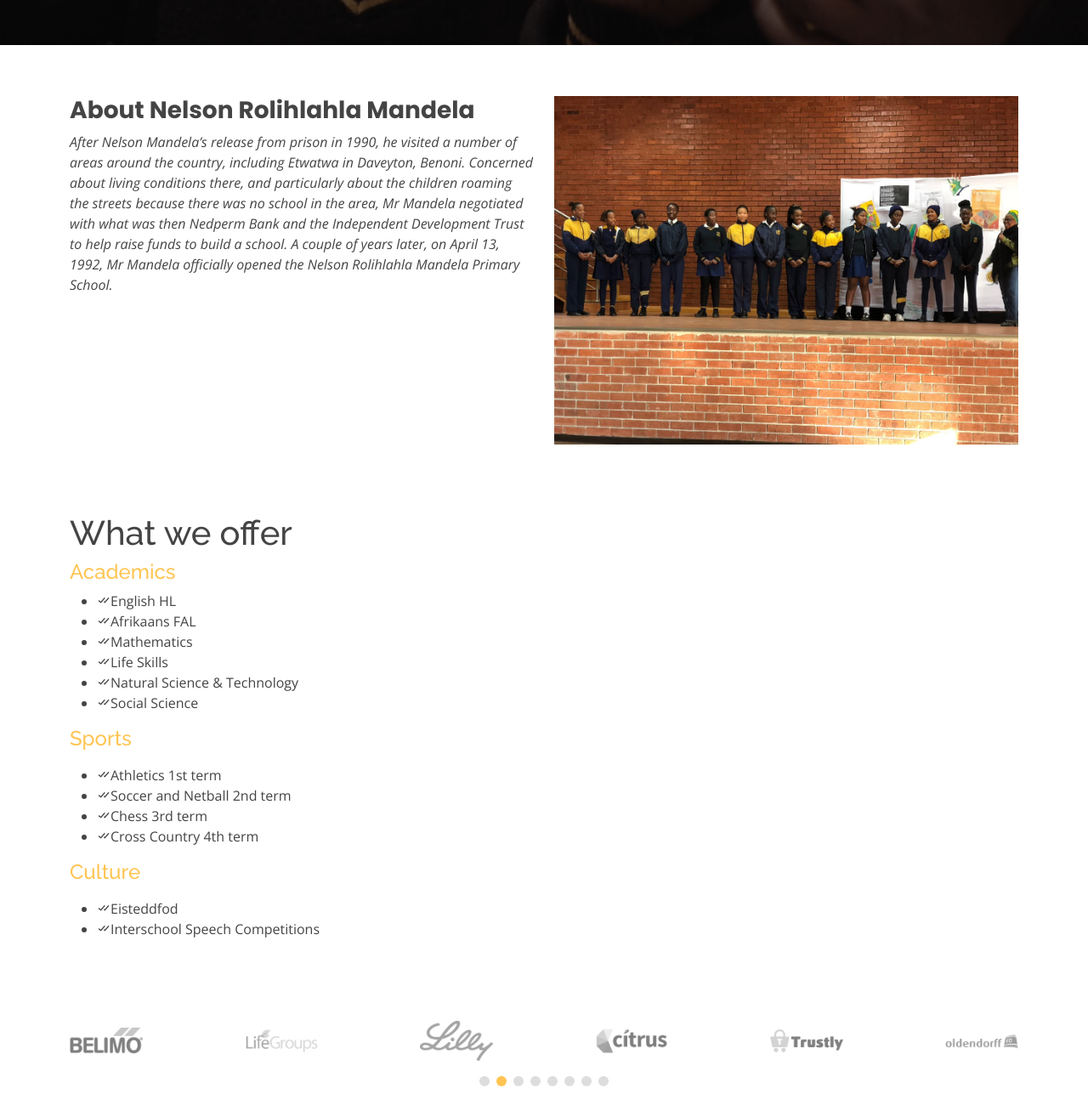
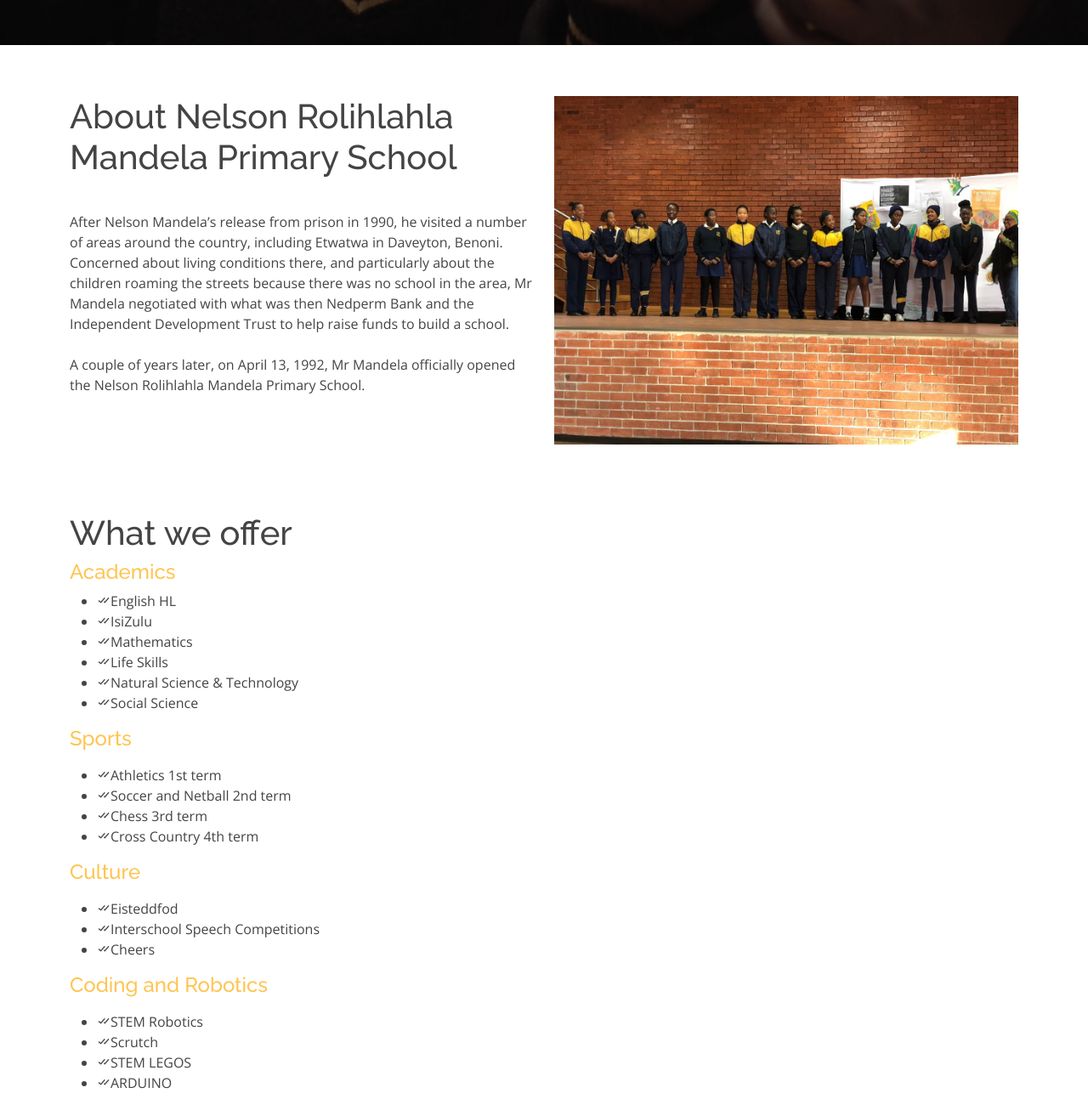
Before and after one commit to brianshongwe/nelson-rolihlahla-mandela-primary, a plain HTML site: page index.html in a window 1280 px wide. Shown: the part 747-2040 px from the top of the page at 85% size. Drawn offline with nearby package versions, Linux system fonts and the light colour scheme.

Commit message:
Second Commit done

```diff
--- a/index.html
+++ b/index.html
@@ -43,7 +43,7 @@
   <header id="header" class="fixed-top ">
     <div class="container d-flex align-items-center justify-content-lg-between">
 
-      <h8 style="font-size: medium;" class="logo me-auto me-lg-0"><a href="index.html">N. Rolihlahla Mandela <span>Primary</span></a></h8>
+      <h8 style="font-size: medium;" class="logo me-auto me-lg-0"><a href="index.html">Nelson Rolihlahla Mandela <span>Primary</span></a></h8>
       <!-- Uncomment below if you prefer to use an image logo -->
       <!-- <a href="index.html" class="logo me-auto me-lg-0"><img src="assets/img/logo.png" alt="" class="img-fluid"></a>-->
 
@@ -106,7 +106,7 @@
         </div>
         <div class="col-xl-2 col-md-4">
           <div class="icon-box">
-            <i class="ri-paint-brush-line"></i>
+            <i class="ri-calendar-line"></i>
             <h3><a href="">2024 School Calendar</a></h3>
           </div>
         </div>
@@ -132,9 +132,11 @@
             <img src="assets/img/about.jpg" class="img-fluid" alt="">
           </div>
           <div class="col-lg-6 pt-4 pt-lg-0 order-2 order-lg-1 content" data-aos="fade-right" data-aos-delay="100">
-            <h3>About Nelson Rolihlahla Mandela </h3>
-            <p class="fst-italic">
-              After Nelson Mandela’s release from prison in 1990, he visited a number of areas around the country, including Etwatwa in Daveyton, Benoni.  Concerned about living conditions there, and particularly about the children roaming the streets because there was no school in the area, Mr Mandela negotiated with what was then Nedperm Bank and the Independent Development Trust to help raise funds to build a school.
+            <h1>About Nelson Rolihlahla Mandela Primary School</h1>
+            <br/>
+            <h1></h1>
+            <p>
+              After Nelson Mandela’s release from prison in 1990, he visited a number of areas around the country, including Etwatwa in Daveyton, Benoni.  Concerned about living conditions there, and particularly about the children roaming the streets because there was no school in the area, Mr Mandela negotiated with what was then Nedperm Bank and the Independent Development Trust to help raise funds to build a school.<br/><br>
 
           A couple of years later, on April 13, 1992, Mr Mandela officially opened the Nelson Rolihlahla Mandela Primary School.</p>
 
@@ -156,7 +158,7 @@
             <h4 class="title"><a href="">Academics</a></h4>
             <ul>
               <li><i class="bx bx-check-double"></i>English HL</li>
-              <li><i class="bx bx-check-double"></i>Afrikaans FAL</li>
+              <li><i class="bx bx-check-double"></i>IsiZulu</li>
               <li><i class="bx bx-check-double"></i>Mathematics</li>
               <li><i class="bx bx-check-double"></i>Life Skills</li>
               <li><i class="bx bx-check-double"></i>Natural Science & Technology</li>
@@ -184,6 +186,19 @@
               <ul>
                 <li><i class="bx bx-check-double"></i>Eisteddfod</li>
                 <li><i class="bx bx-check-double"></i>Interschool Speech Competitions</li>
+                <li><i class="bx bx-check-double"></i>Cheers</li>
+              </ul>
+              </p>
+          </div>
+          <div>
+            <div class="icon"><i></i></div>
+            <h4 class="title"><a href="">Coding and Robotics</a></h4>
+            <p>
+              <ul>
+                <li><i class="bx bx-check-double"></i>STEM Robotics</li>
+                <li><i class="bx bx-check-double"></i>Scrutch</li>
+                <li><i class="bx bx-check-double"></i>STEM LEGOS</li>
+                <li><i class="bx bx-check-double"></i>ARDUINO</li>
               </ul>
               </p>
           </div>
```
